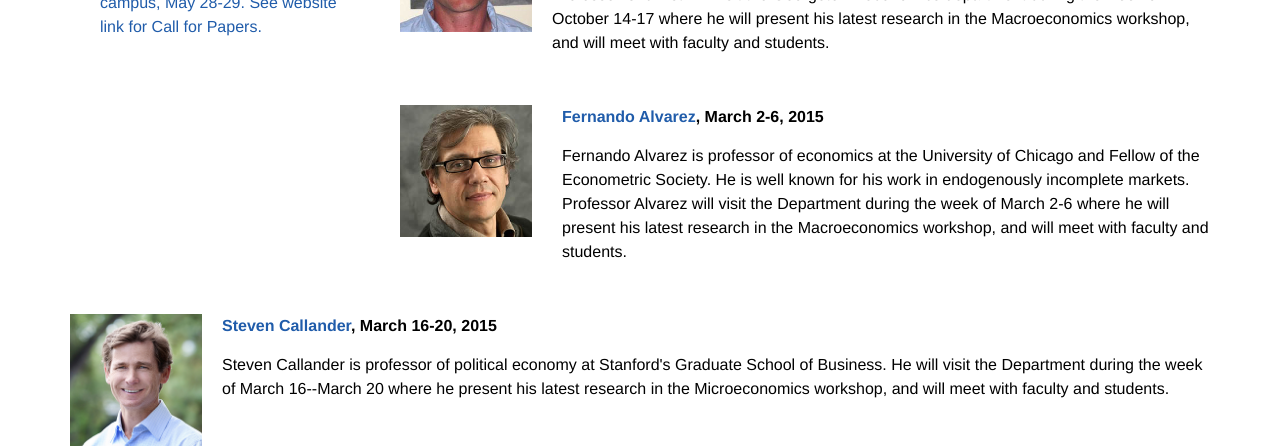
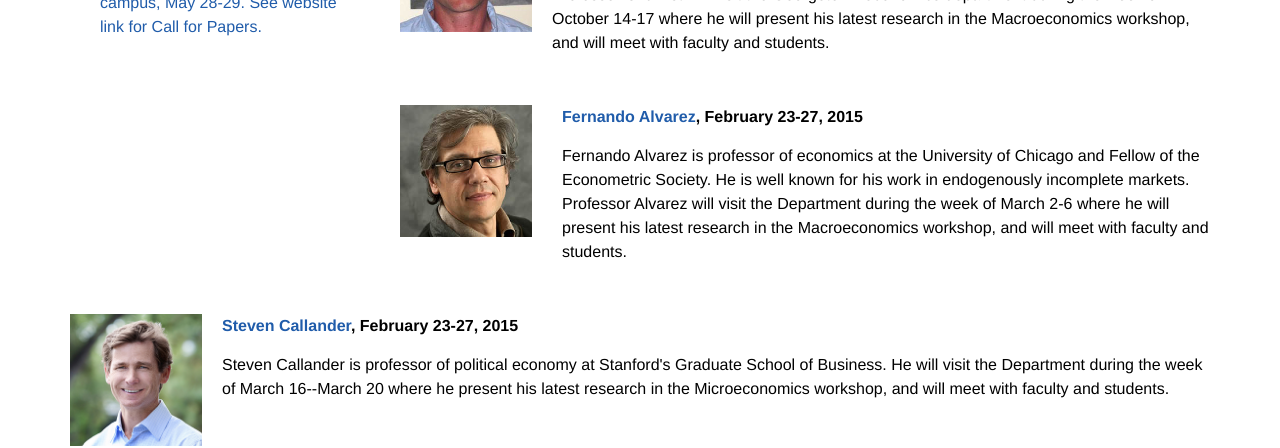
Before and after one commit to georgetown-econ/gcer, a Jekyll site: the page built from _posts/2014-09-19-distinguished-speakers.html, in a window 1280 px wide. Shown: the part 803-1251 px from the top of the page. Built offline with Jekyll 4.4.1, drawn with Linux system fonts in a browser that asks for light colours.

Commit message:
changed dates for callandar and alvarez

```diff
--- a/_posts/2014-09-19-distinguished-speakers.html
+++ b/_posts/2014-09-19-distinguished-speakers.html
@@ -20,7 +21,7 @@ The third year of the GCER Distinguished Visitor Series features a number of pro
     <img src="/assets/images/alvarez.jpg" width="132" height="132">
   </div>
   <div class="description">
-    <div class="schedule" style="margin-bottom: 15px;"> <strong> <a href="https://economics.uchicago.edu/facstaff/alvarez.shtml">Fernando Alvarez</a>, March 2-6, 2015 </strong> </div>
+    <div class="schedule" style="margin-bottom: 15px;"> <strong> <a href="https://economics.uchicago.edu/facstaff/alvarez.shtml">Fernando Alvarez</a>, February 23-27, 2015 </strong> </div>
     <div class="bio" style="margin-bottom: 50px;">
       Fernando Alvarez is professor of economics at the  University of Chicago and Fellow of the Econometric Society. He is well known for his work in endogenously incomplete markets. Professor Alvarez will visit the Department during the week of March 2-6 where he will present his latest research in the Macroeconomics workshop, and will meet with faculty and students.
   </div>
@@ -30,7 +31,7 @@ The third year of the GCER Distinguished Visitor Series features a number of pro
     <img src="/assets/images/callander-steven.jpg" width="132" height="132">
   </div>
   <div class="description">
-    <div class="schedule" style="margin-bottom: 15px;"> <strong> <a href="http://faculty-gsb.stanford.edu/callander/">Steven Callander</a>, March 16-20, 2015 </strong> </div>
+    <div class="schedule" style="margin-bottom: 15px;"> <strong> <a href="http://faculty-gsb.stanford.edu/callander/">Steven Callander</a>, February 23-27, 2015 </strong> </div>
     <div class="bio" style="margin-bottom: 50px;">
       Steven Callander is professor of political economy at Stanford's Graduate School of Business. He  will visit the Department during the week of March 16--March 20 where he present his  latest research in the Microeconomics workshop, and will meet with faculty and students.
   </div>
```
Also changed, not shown: other parts of _posts/2014-09-19-distinguished-speakers.html (+2 -1 lines).
